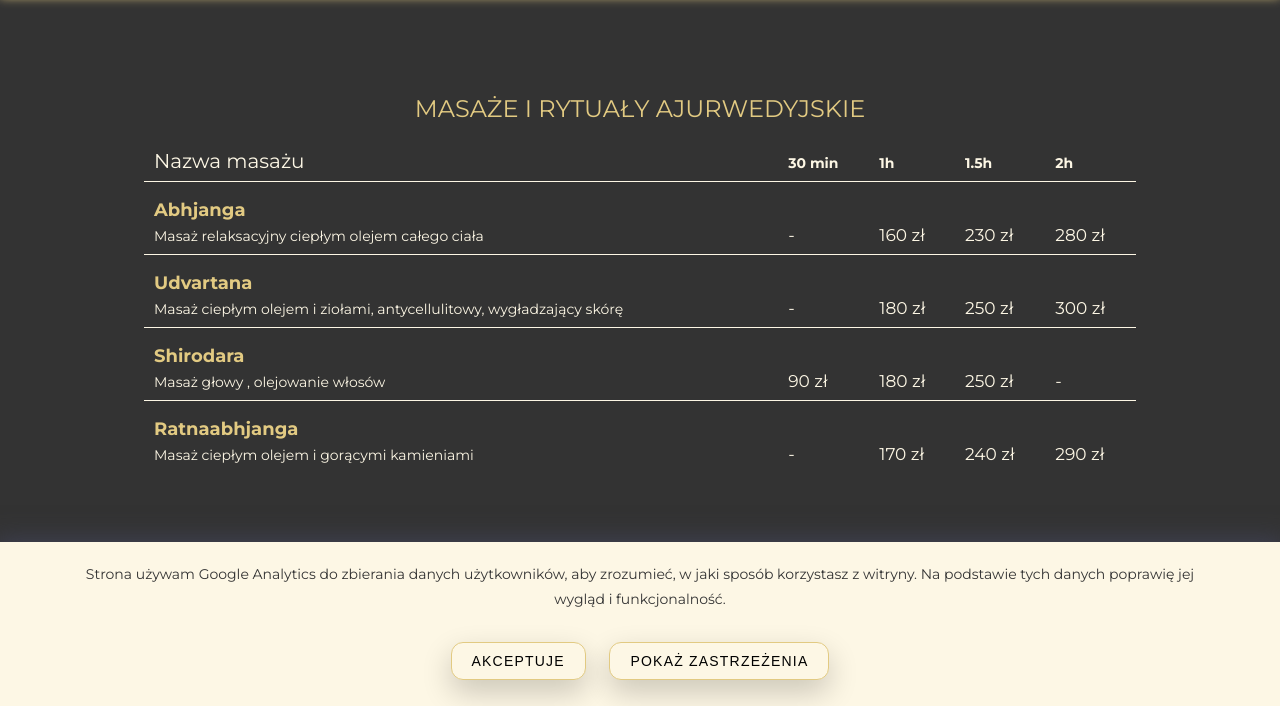
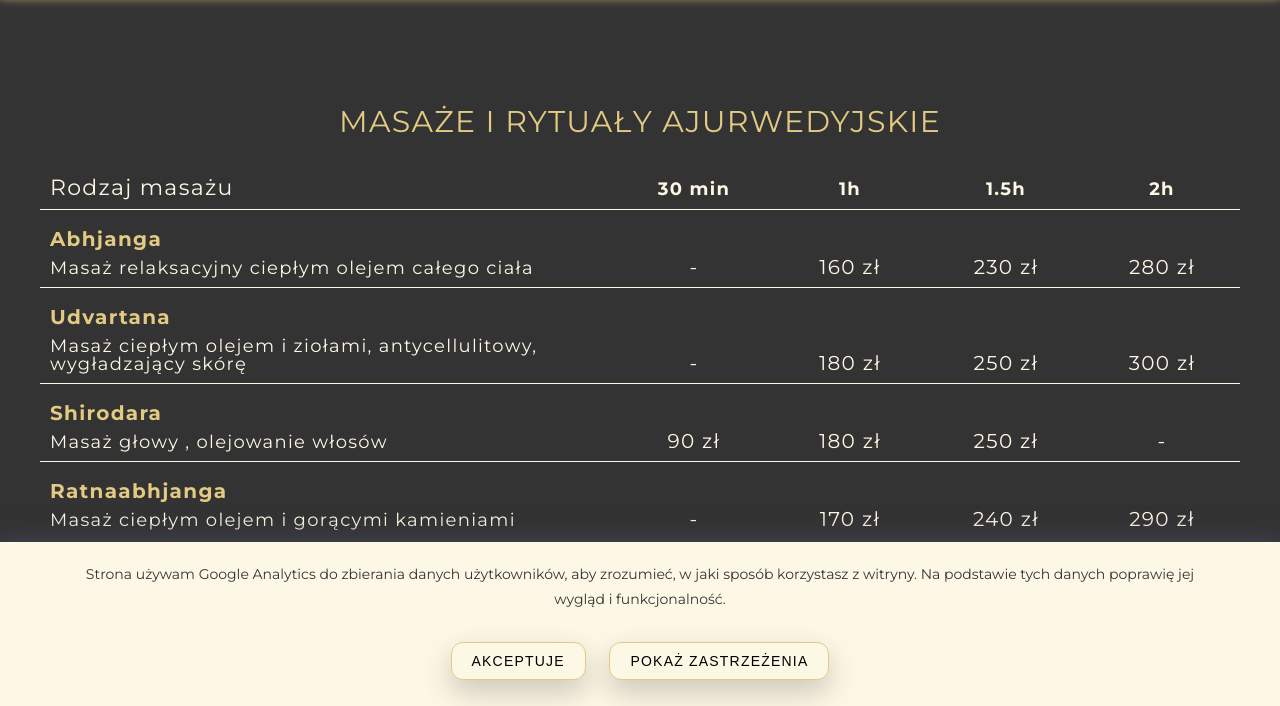
Before and after one commit to vatras-KJ/Aromaveda, a website: page index.html in a window 1280 px wide. Shown: the part 90-796 px from the top of the page. Drawn offline with Linux system fonts and the light colour scheme.

Commit message:
small change price list & added large

```diff
--- a/index.html
+++ b/index.html
@@ -48,16 +48,16 @@
     <main>
     <section id="ofert" class="ofert">
 
-        <table id="ofert__table--one" class="ofert__table">
+        <table id="ofert__table--one" class="ofert__table wrapper">
 
             <caption class="ofert__table__title">Masaże i rytuały ajurwedyjskie</caption>
 
             <thead class="ofert__table__head">
                 <tr>
-                    <th class="ofert__table__head--name mobile" colspan="4">Nazwa masażu</th>
+                    <th class="ofert__table__head--name mobile" colspan="4">Rodzaj masażu</th>
                 </tr>
                 <tr class="ofert__table__head__times">
-                    <th class="ofert__table__head--name desktop" colspan="1">Nazwa masażu</th>
+                    <th class="ofert__table__head--name desktop" colspan="1">Rodzaj masażu</th>
                     <th>30 min</th>
                     <th>1h</th>
                     <th>1.5h</th>
@@ -151,16 +151,16 @@
             </tbody>
         </table>
 
-        <table id="ofert__table--two" class="ofert__table">
+        <table id="ofert__table--two" class="ofert__table wrapper">
 
             <caption class="ofert__table__title">Inne masaże</caption>
 
             <thead class="ofert__table__head">
                 <tr>
-                    <th class="ofert__table__head--name mobile" colspan="4">Nazwa masażu</th>
+                    <th class="ofert__table__head--name mobile" colspan="4"></th>
                 </tr>
                 <tr class="ofert__table__head__times">
-                    <th class="ofert__table__head--name desktop" colspan="1">Nazwa masażu</th>
+                    <th class="ofert__table__head--name desktop" colspan="1"></th>
                     <th>30 min</th>
                     <th>1h</th>
                     <th>1.5h</th>
@@ -248,16 +248,16 @@
             </tbody>
         </table>
 
-        <table id="ofert__table--three" class="ofert__table">
+        <table id="ofert__table--three" class="ofert__table wrapper">
 
             <caption class="ofert__table__title">Karnety do wykorzystania przez 1 rok</caption>
 
             <thead class="ofert__table__head">
                 <tr>
-                    <th class="ofert__table__head--name mobile" colspan="4">Nazwa masażu</th>
+                    <th class="ofert__table__head--name mobile" colspan="4">Rodzaj masażu</th>
                 </tr>
                 <tr class="ofert__table__head__times">
-                    <th class="ofert__table__head--name desktop" colspan="1">Nazwa masażu</th>
+                    <th class="ofert__table__head--name desktop" colspan="1">Rodzaj masażu</th>
                     <th>4x1h</th>
                     <th>8x1h</th>
                     <th>12x1h</th>
--- /dev/null
+++ b/src/sass/__large.scss
@@ -0,0 +1,37 @@
+@media (min-width: 992px) {
+    .ofert {
+        &__table {
+
+            &__title {
+                font-size: 3rem;
+            }
+
+            &__head {
+
+                &__times{
+                    font-size: 1.8rem;
+                }
+
+                & .desktop {
+                    font-size: 2.2rem;
+                }
+            }
+
+            &__body {
+
+                &__title {
+                    font-size: 2rem;
+                }
+
+                &__text {
+                    font-size: 1.8rem;
+                }
+
+                & .ofert__price {
+                    font-size: 2rem;
+                }
+            }
+
+        }
+    }
+}
--- a/src/sass/__small.scss
+++ b/src/sass/__small.scss
@@ -1,37 +1,13 @@
 @media (min-width: 576px) {
 	.ofert {
-		display: flex;
-		flex-direction: column;
 		align-items: center; // new
-		background-color: $darkcolor;
-		padding: 4rem 2rem;
-
-		& th {
-			padding: 1rem;
-			text-align: start; // new
-		}
 
 		&__table {
-			margin: 4rem 0;
-			border-collapse: collapse;
-			color: $thirdColor;
-
-			&__title {
-				padding: 2rem 0;
-				font-size: 2.4em;
-				color: $firstcolor;
-				text-transform: uppercase;
-			}
+            &__title {
+                margin: 1rem 0;
+            }
 
 			&__head {
-				&--name {
-					font-size: 2rem;
-				}
-
-				&__times {
-					font-size: 1.4rem;
-					font-weight: bold;
-				}
 
 				& .mobile {
 					display: none; //new
@@ -45,29 +21,22 @@
 			&__body {
 				&__title {
 					margin: 1rem 0; // new
-					font-size: 1.8rem;
-					font-weight: bold;
-					color: $firstcolor;
-				}
-
-				&__text {
-					font-size: 1.4rem;
 				}
 
 				&__elements {
-					border-bottom: 1px solid $secondColor;
 
 					&--mobile-box {
-						display: none;
+						display: none; //new
 					}
 
 					&--desktop-box {
-						display: inline-block;
+						display: inline-block; //new
+                        text-align: start; //new
 					}
 				}
 
 				& .ofert__price {
-					font-size: 1.7rem;
+                    width: 13%; //new
 				}
 			}
 		}
--- a/src/sass/main.scss
+++ b/src/sass/main.scss
@@ -88,13 +88,13 @@
 
     &__table {
         margin: 4rem 0;
-        width: 100%;
-        max-width: 992px;
+        // width: 100%;
+        // max-width: 1200px;
         border-collapse: collapse;
         color: $thirdColor;
+        letter-spacing: 1.3px;
 
         &__title {
-            margin: 0 auto;
             padding: 2rem 0;
             font-size: 2.4em;
             color: $firstcolor;
@@ -109,6 +109,10 @@
             &__times{
                 font-size: 1.4rem;
                 font-weight: bold;
+
+                & th {
+                    text-align: center;
+                }
             }
 
             & .desktop {
@@ -207,3 +211,4 @@
 }
 
 @import './_small';
+@import './_large';
```
Also changed, not shown: dist/css/main.min.css, 1 other file.
